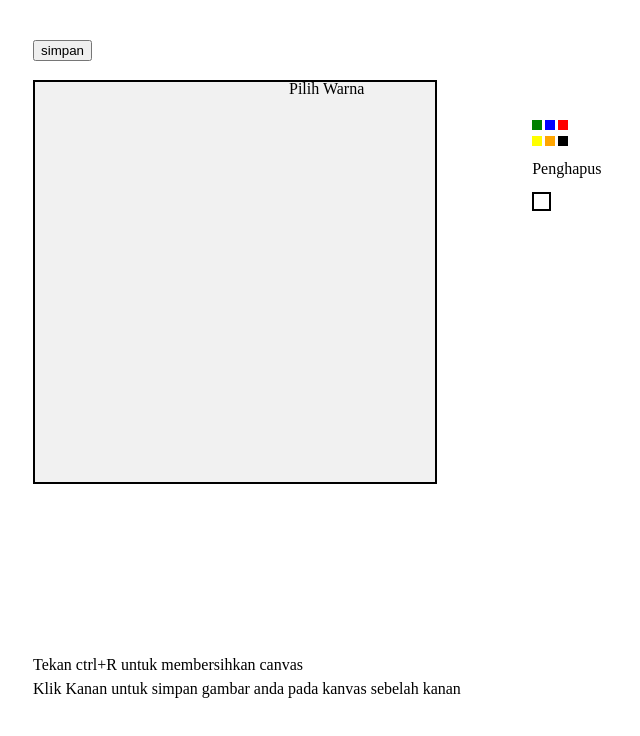
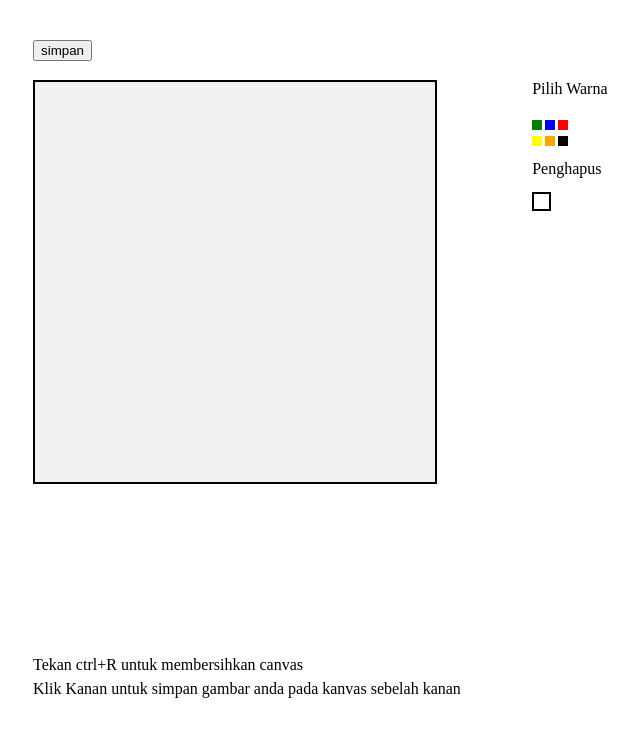
Before and after one commit to ahmadyan1/acmadyani, a plain HTML site: page uts.html in a window 1280 px wide. Shown: the whole page, without its empty margins (95-735 px from the left). Drawn offline with Linux system fonts and the light colour scheme.

Commit message:
Update uts.html

```diff
--- a/uts.html
+++ b/uts.html
@@ -128,7 +128,7 @@ canvas {
     </script>
     <body onload="init()">
         <canvas id="can" width="400" height="400" style="position:absolute;top:10%;left:10%;border:2px solid;"></canvas>
-        <div style="position:absolute;top:10%;left:30%;">Pilih Warna</div>
+        <div style="position:absolute;top:10%;left:49%;">Pilih Warna</div>
         <div style="position:absolute;top:15%;left:49%;width:10px;height:10px;background:green;" id="green" onclick="color(this)"></div>
         <div style="position:absolute;top:15%;left:50%;width:10px;height:10px;background:blue;" id="blue" onclick="color(this)"></div>
         <div style="position:absolute;top:15%;left:51%;width:10px;height:10px;background:red;" id="red" onclick="color(this)"></div>
```
